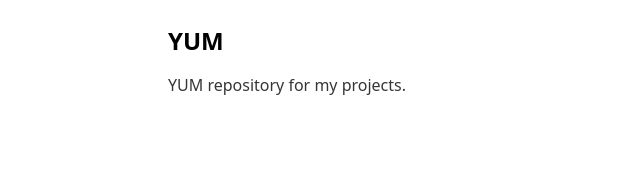
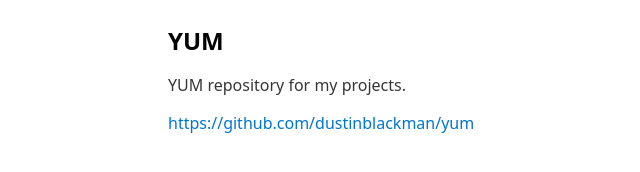
Before and after one commit to dustinblackman/yum, a plain HTML site: page index.html in a window 1280 px wide. Shown: the whole page, without its empty margins (72-712 px from the left). Drawn offline with nearby package versions, Linux system fonts and the light colour scheme.

Commit message:
chore: Update readme

```diff
--- a/index.html
+++ b/index.html
@@ -7,5 +7,6 @@
   <body>
     <h2>YUM</h2>
     <p>YUM repository for my projects.</p>
+    <a href="https://github.com/dustinblackman/yum">https://github.com/dustinblackman/yum</a>
   </body>
 </html>
```
Also changed, not shown: 1 other file.
